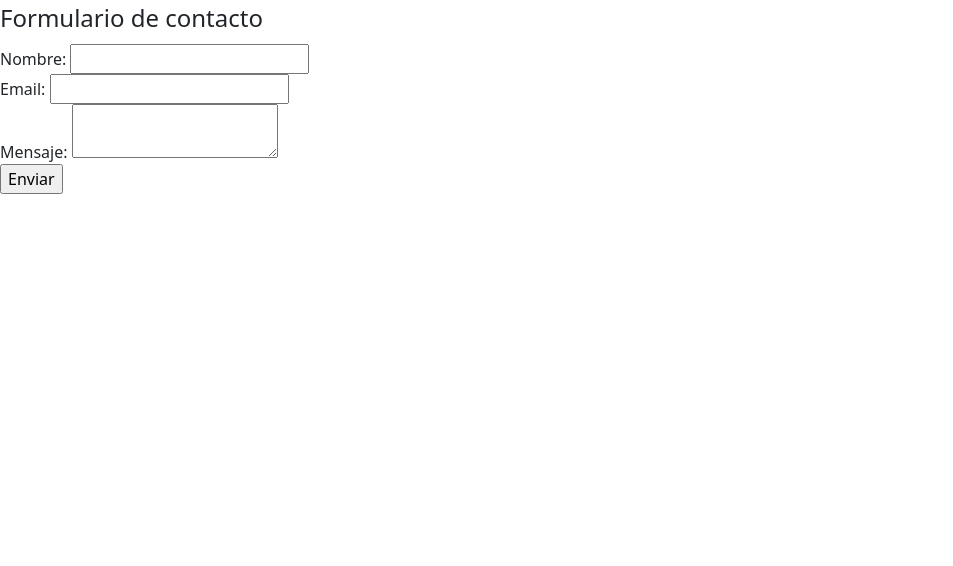
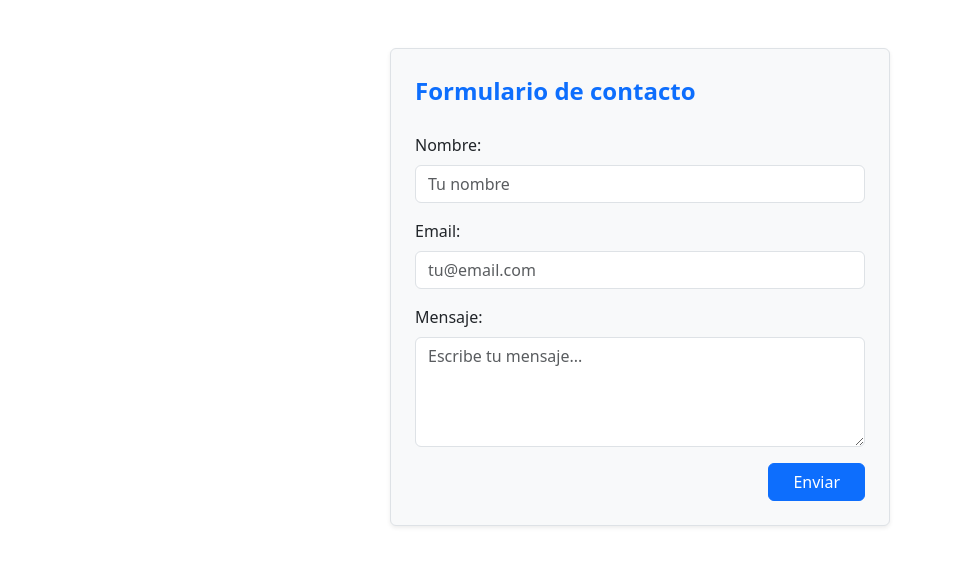
Before and after one commit to AkNdrow/Programaci-n-Web, a website: page HTML/ejercicio9.html in a window 1280 px wide. Shown: the whole page, without its empty margins (0-953 px from the left). Drawn offline with nearby package versions, Linux system fonts and the light colour scheme.

Commit message:
Estilizar ejercicio 9 con Bootstrap

```diff
--- a/HTML/ejercicio9.html
+++ b/HTML/ejercicio9.html
@@ -12,21 +12,32 @@ form, fieldset + legend, input, textarea, select + option, label, button(submit,
 </head>
 
 <body>
-    <form>
-        <fieldset>
-            <legend>Formulario de contacto</legend>
-            <label for="nombre">Nombre:</label>
-            <input type="text" id="nombre" name="nombre">
-            <br>
-            <label for="email">Email:</label>
-            <input type="email" id="email" name="email">
-            <br>
-            <label for="mensaje">Mensaje:</label>
-            <textarea id="mensaje" name="mensaje"></textarea>
-            <br>
-            <input type="submit" value="Enviar">
-        </fieldset>
-    </form>
+    <div class="container mt-5">
+        <form class="p-4 border rounded shadow-sm bg-light" style="max-width: 500px; margin: auto;">
+            <fieldset>
+                <legend class="mb-4 text-primary fw-bold">Formulario de contacto</legend>
+
+                <div class="mb-3">
+                    <label for="nombre" class="form-label">Nombre:</label>
+                    <input type="text" id="nombre" name="nombre" class="form-control" placeholder="Tu nombre">
+                </div>
+
+                <div class="mb-3">
+                    <label for="email" class="form-label">Email:</label>
+                    <input type="email" id="email" name="email" class="form-control" placeholder="tu@email.com">
+                </div>
+
+                <div class="mb-3">
+                    <label for="mensaje" class="form-label">Mensaje:</label>
+                    <textarea id="mensaje" name="mensaje" class="form-control" rows="4" placeholder="Escribe tu mensaje..."></textarea>
+                </div>
+
+                <div class="text-end">
+                    <input type="submit" value="Enviar" class="btn btn-primary px-4">
+                </div>
+            </fieldset>
+        </form>
+    </div>
 </body>
 
 </html>
```
